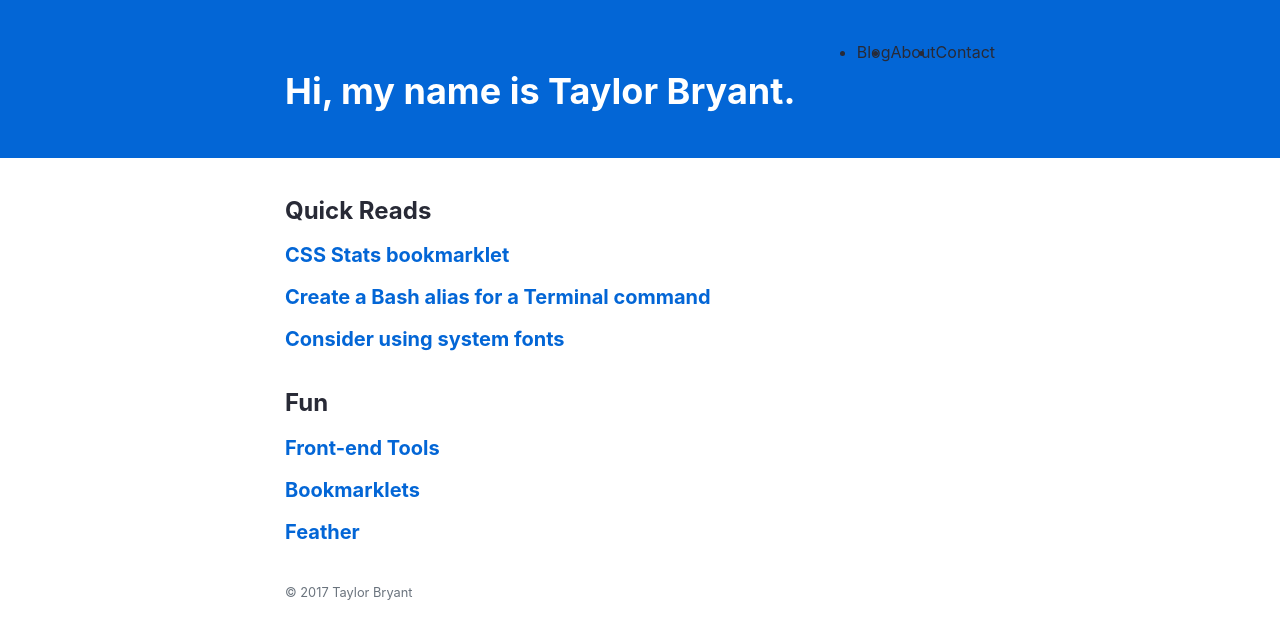
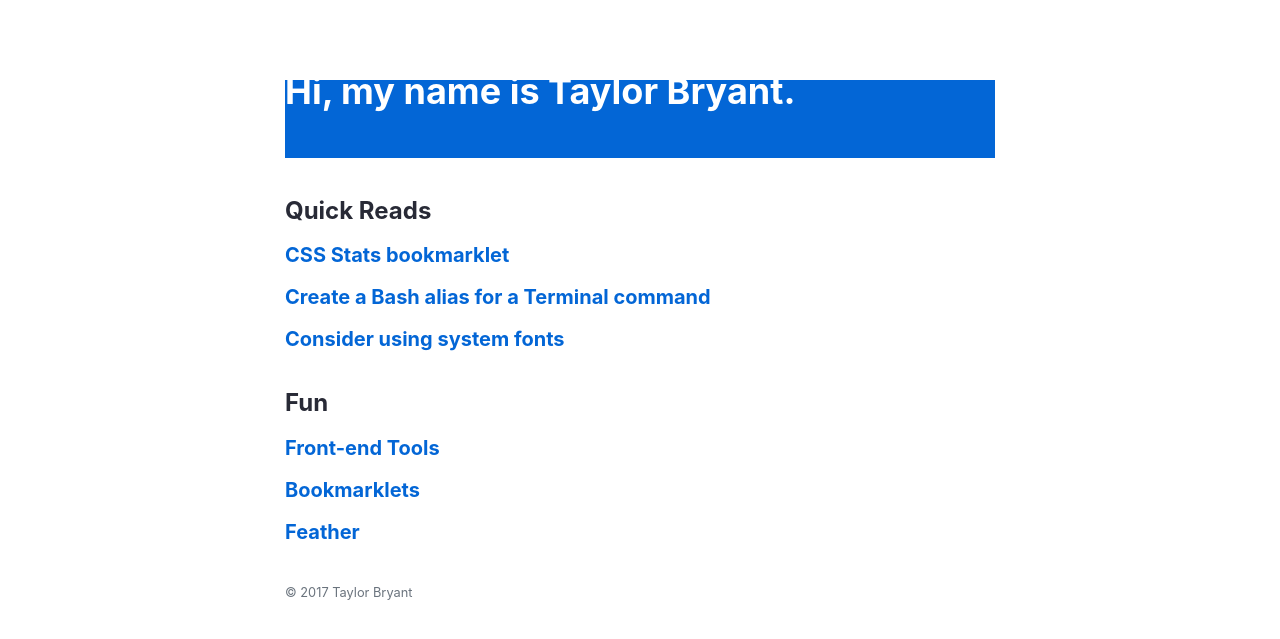
Before and after one commit to scottwater/taylorbryant.github.io, a Jekyll site: the page built from README.md, in a window 1280 px wide. Shown: the top 639 px of the page. Built offline with Jekyll 4.4.1, drawn with Linux system fonts in a browser that asks for light colours; our own code applies the rules of GitHub Pages for plain Markdown files.

Commit message:
Move opening container tag out of header

```diff
--- a/_includes/header.html
+++ b/_includes/header.html
@@ -15,4 +15,3 @@
   </head>
   <body>
     <div class="visible-area">
-    <div class="container">
--- a/_layouts/default.html
+++ b/_layouts/default.html
@@ -2,6 +2,7 @@
 layout: compress
 ---
 
+<div class="container container--home">
 {% include header.html %}
   <header class="header--home">
     <ul class="navigation">
--- a/_layouts/post.html
+++ b/_layouts/post.html
@@ -2,6 +2,7 @@
 layout: compress
 ---
 
+<div class="container">
 {% include header.html %}
   <header>
     <p class="post__date">{{ page.date | date_to_long_string }}</p>
```
